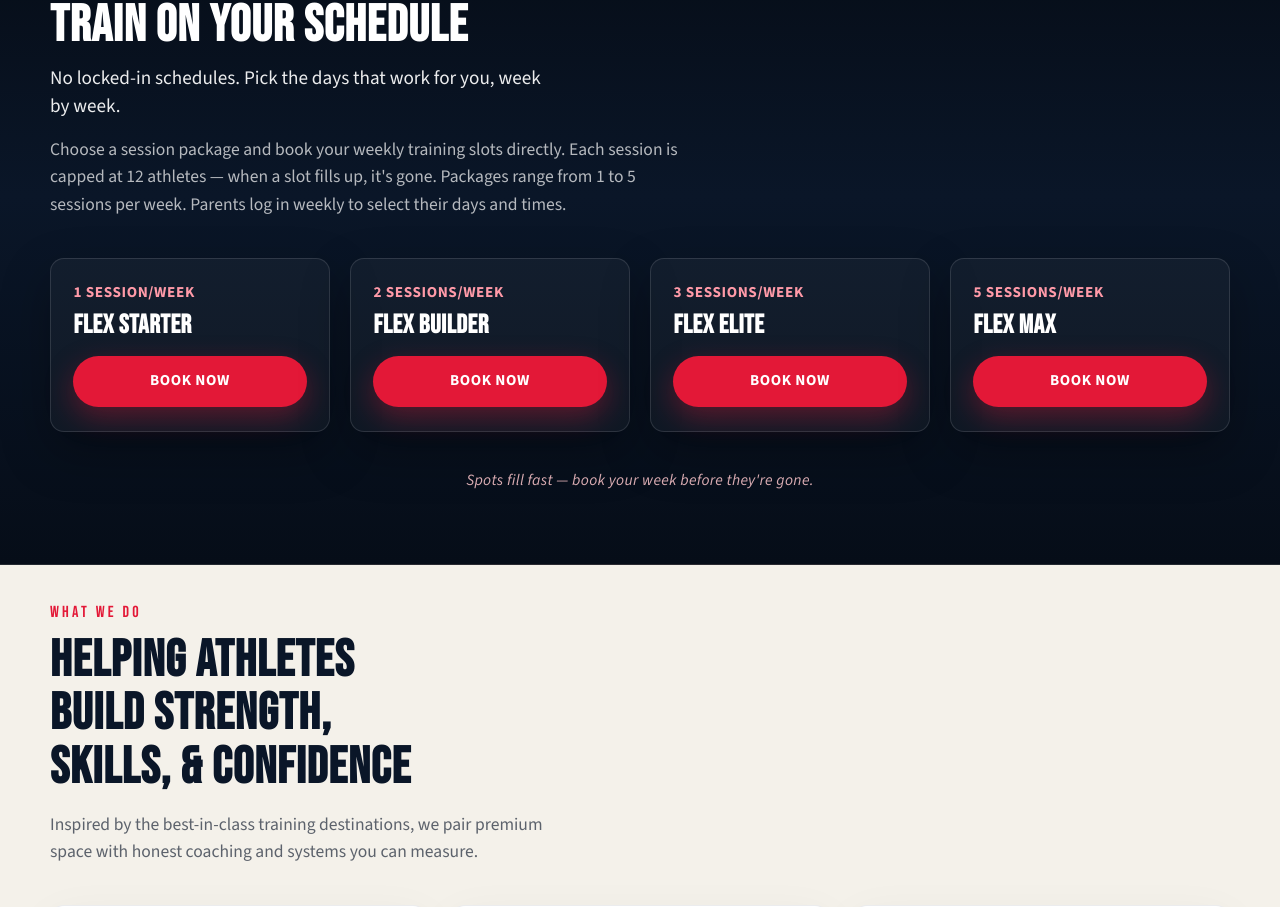
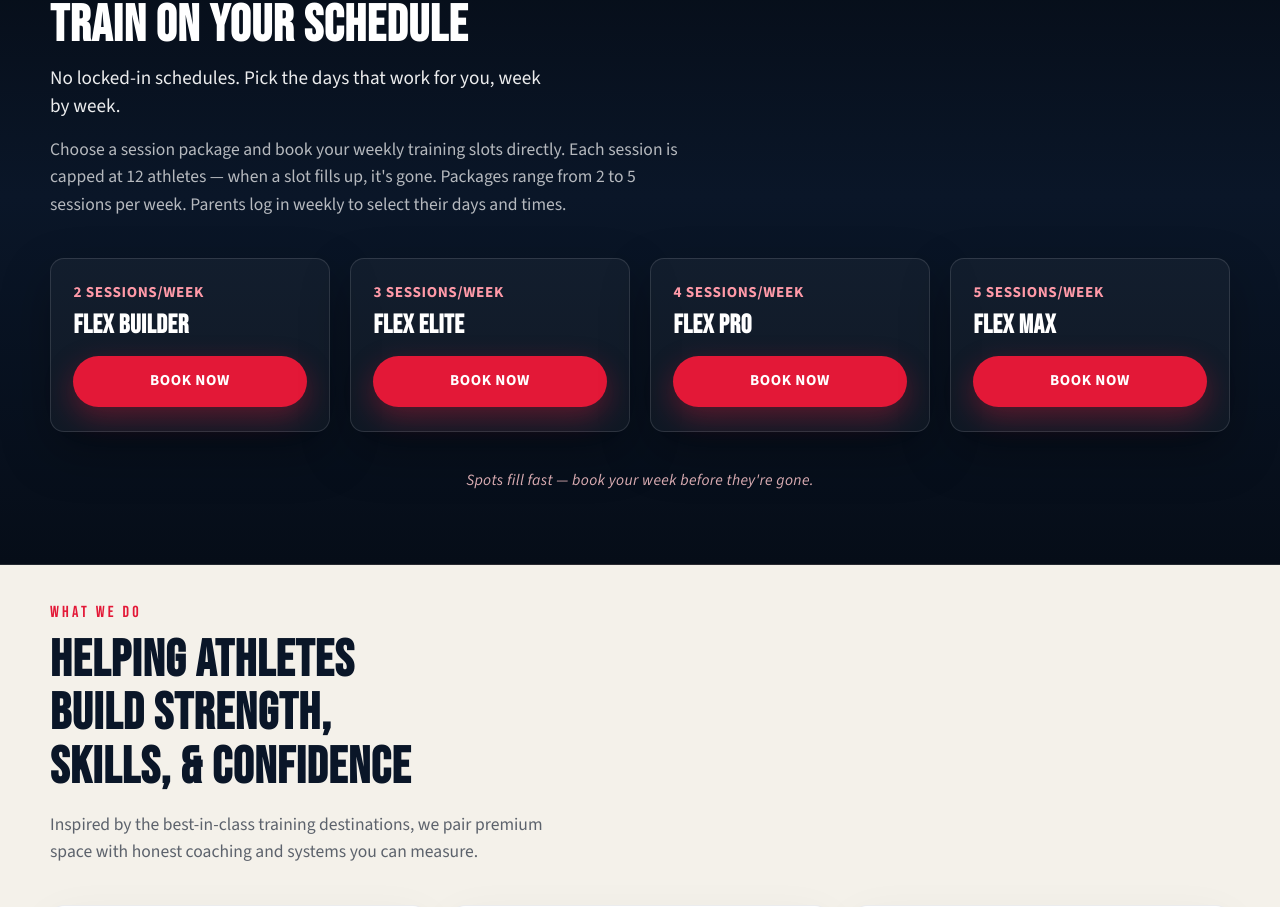
Before and after one commit to jordankdaley801/players-performance-lab, a React (Vite) app in the folder web/: page / in a window 1280 px wide. Shown: the part 1711-2618 px from the top of the page. Built offline with nearby package versions, Linux system fonts and the light colour scheme.

Commit message:
Update session packages

```diff
--- a/web/src/pages/HomePage.tsx
+++ b/web/src/pages/HomePage.tsx
@@ -9,9 +9,9 @@ const PERFORMANCE_LAB_SIGNUP_URL = 'https://playersfieldhouse.ezfacility.com/pac
 const VAGARO_BOOK_URL = 'https://www.vagaro.com'
 
 const bookSessionPackages = [
-  {sessionsPerWeek: '1 Session/week', name: 'Flex Starter'},
   {sessionsPerWeek: '2 Sessions/week', name: 'Flex Builder'},
   {sessionsPerWeek: '3 Sessions/week', name: 'Flex Elite'},
+  {sessionsPerWeek: '4 Sessions/week', name: 'Flex Pro'},
   {sessionsPerWeek: '5 Sessions/week', name: 'Flex Max'},
 ] as const
 
@@ -156,7 +156,7 @@ export function HomePage() {
           <p className={styles.bookSessionsSubhead}>No locked-in schedules. Pick the days that work for you, week by week.</p>
           <p className={styles.bookSessionsLead}>
             Choose a session package and book your weekly training slots directly. Each session is capped at 12 athletes
-            — when a slot fills up, it&apos;s gone. Packages range from 1 to 5 sessions per week. Parents log in weekly
+            — when a slot fills up, it&apos;s gone. Packages range from 2 to 5 sessions per week. Parents log in weekly
             to select their days and times.
           </p>
           <div className={styles.packageGrid}>
```
